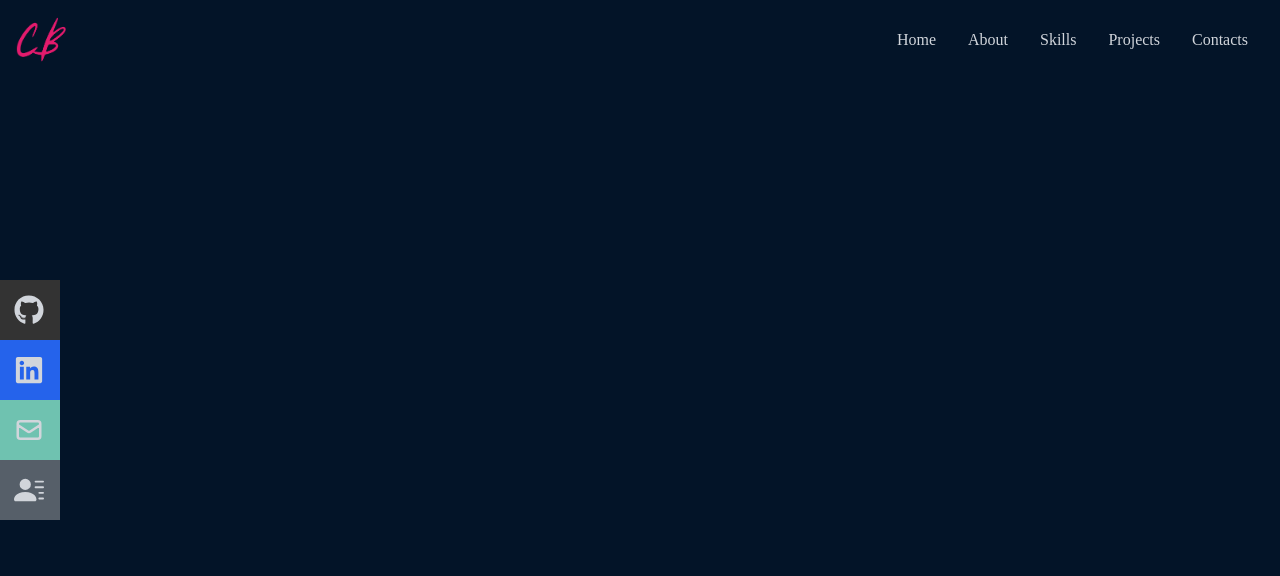
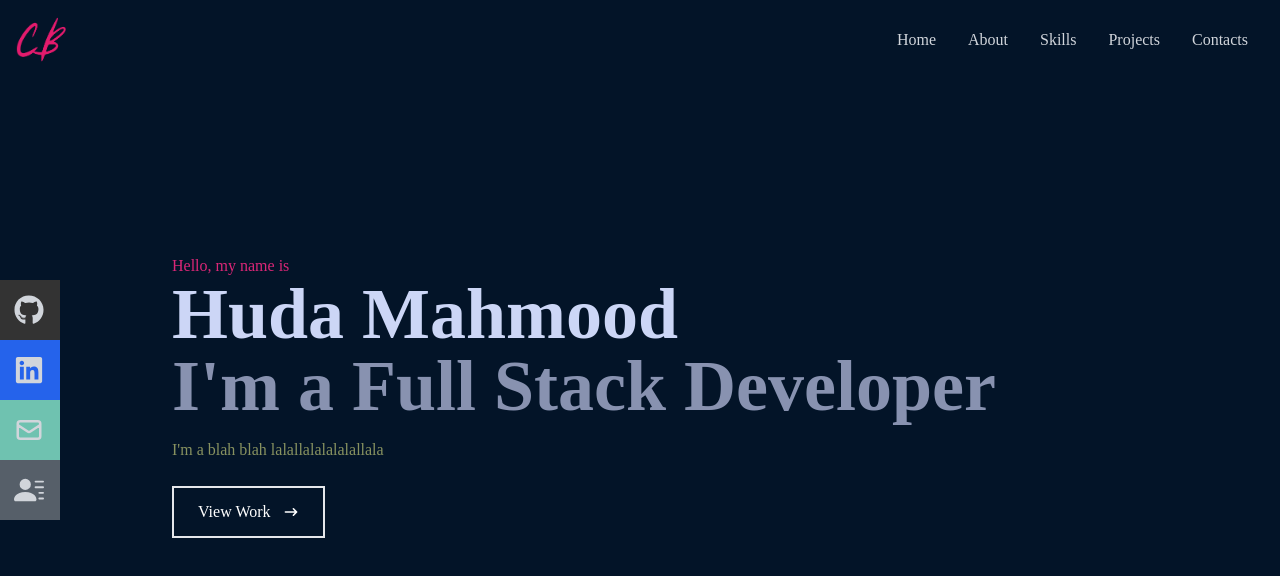
Before and after one commit to hhhuda/hhhuda.github.io, a React (Create React App) app in the folder portfolio-react-app/: page / in a window 1280 px wide. Shown: the top 576 px of the page. Built offline with nearby package versions, Linux system fonts and the light colour scheme.

Commit message:
Created Home, decided to delete About section

```diff
--- a/portfolio-react-app/src/components/Home.jsx
+++ b/portfolio-react-app/src/components/Home.jsx
@@ -3,8 +3,22 @@ import {HiArrowNarrowRight} from 'react-icons/hi'
 
 const Home = () => {
   return (
-    <div className='w-full h-screen bg-[#031428]'>
-
+    <div name='home' className='w-full h-screen bg-[#031428]'>
+        { /* container */ }
+        <div className='max-w-[1000px] mx-auto px-8 flex flex-col justify-center h-full'>
+            <p className='text-pink-600'>Hello, my name is</p>
+            <h1 className='text-4xl sm:text-7xl font-bold text-[#ccd6f6]'>Huda Mahmood</h1>
+            <h2 className='text-4xl sm:text-7xl font-bold text-[#8892b0]'>I'm a Full Stack Developer</h2>
+            <p className='text-[#889260] py-4 max-w-[700px]'>I'm a blah blah lalallalalalalallala</p>
+            <div>
+                <button className='text-white group border-2 px-6 py-3 my-2 flex items-center hover:bg-pink-600 hover:border-pink-600'>View Work
+                {/* adding group to both the button and arrow make it so the rotate occurs when you hover over the button, not just the arrow */}
+                <span className='group-hover:rotate-90 duration-300'>
+                    <HiArrowNarrowRight className='ml-3'/>
+                </span>
+                </button>
+            </div>
+        </div>
     </div>
   )
 }
--- /dev/null
+++ b/portfolio-react-app/src/components/Skills.jsx
@@ -0,0 +1,33 @@
+import React from 'react';
+
+import HTML from '../assets/html.png';
+import CSS from '../assets/css.png';
+import JavaScript from '../assets/javascript.png';
+import ReactImg from '../assets/react.png';
+import Node from '../assets/node.png';
+import FireBase from '../assets/firebase.png';
+import GitHub from '../assets/github.png';
+import Tailwind from '../assets/tailwind.png';
+import Mongo from '../assets/mongo.png';
+
+const Skills = () => {
+  return (
+    <div name='skills'>
+        {/* container */}
+        <div>
+            <div>
+                <p>Experience</p>
+                <p>These are the technologies that I have worked with:</p>
+            </div>
+
+            <div>
+                <div>
+                    <img
+                </div>
+            </div>
+        </div>
+    </div>
+  )
+}
+
+export default Skills
```
